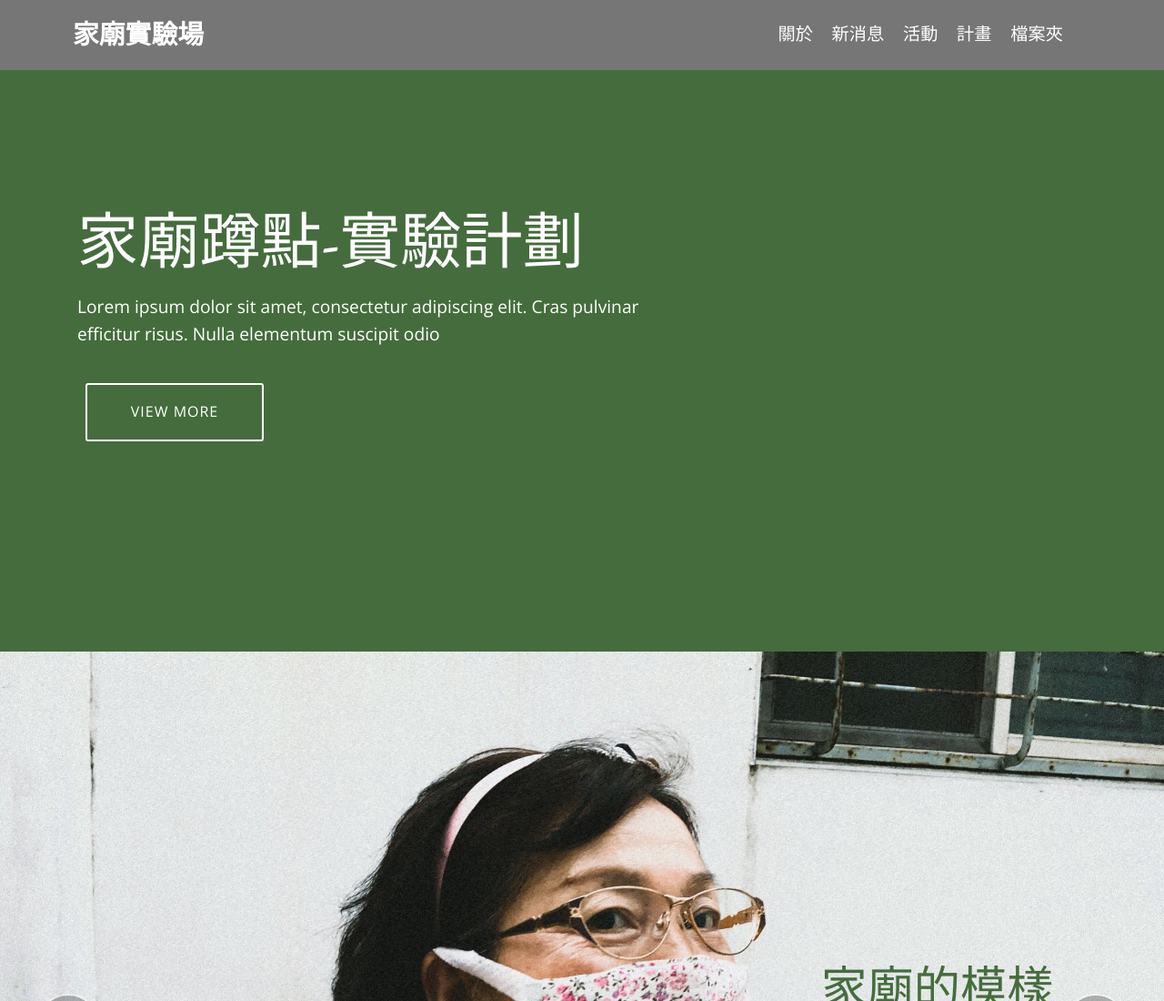
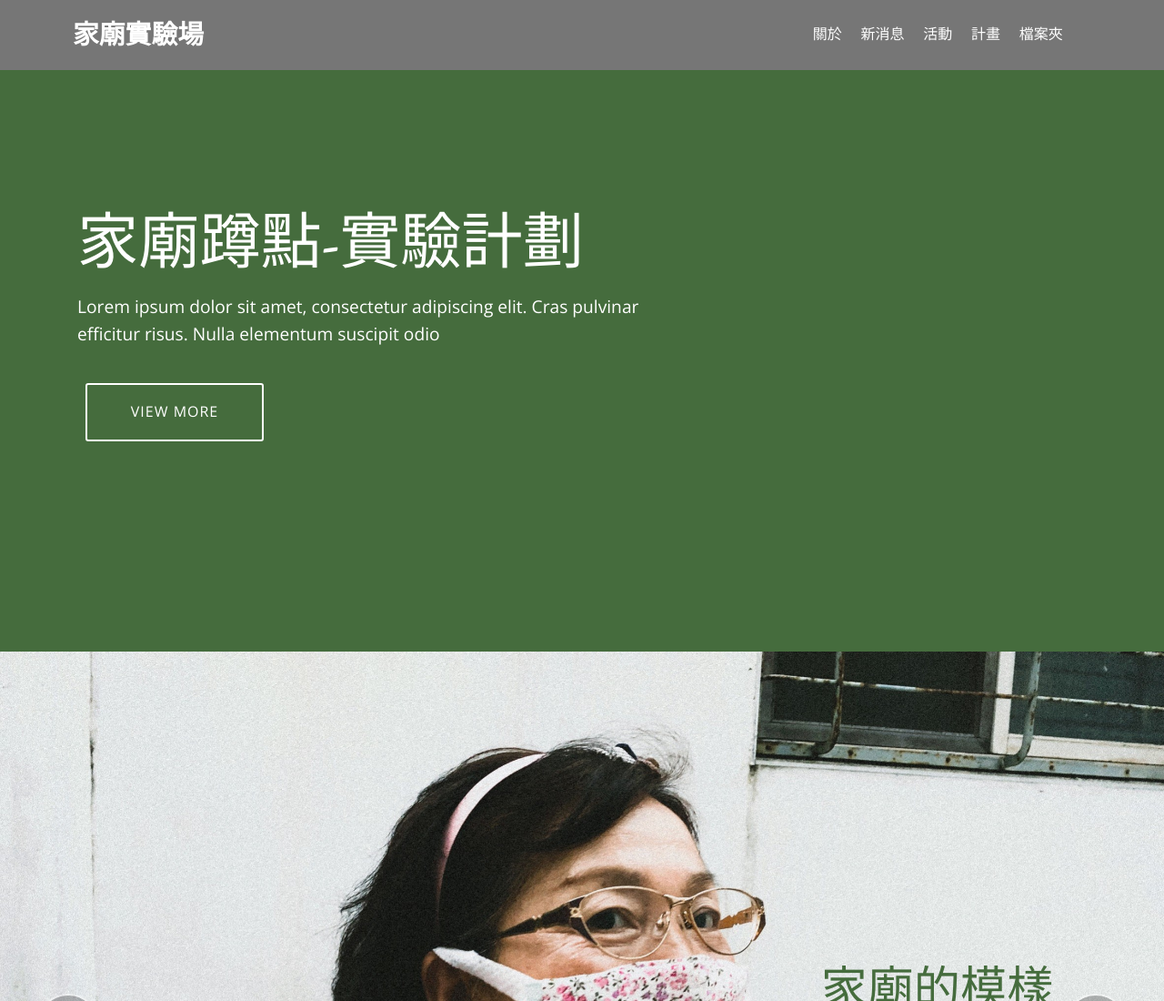
Before and after one commit to djtp-act/as-path, a plain HTML site: page index.html in a window 1280 px wide. Shown: the top 1100 px of the page at 91% size. Drawn offline with nearby package versions, Linux system fonts and the light colour scheme; files whose address does not match are found by name.

```diff
--- a/index.html
+++ b/index.html
@@ -49,15 +49,15 @@
         </div>
         <div class="collapse navbar-collapse" id="navbarSupportedContent">
             <ul class="navbar-nav nav-dropdown nav-right" data-app-modern-menu="true"><li class="nav-item">
-                    <a class="nav-link link text-white display-7" href="https://mobirise.co" aria-expanded="false">關於</a>
+                    <a class="nav-link link text-white display-4" href="https://mobirise.co" aria-expanded="false">關於</a>
                 </li>
-                <li class="nav-item"><a class="nav-link link text-white display-7" href="https://mobirise.co" aria-expanded="false">新消息</a></li>
-                <li class="nav-item"><a class="nav-link link text-white display-7" href="https://mobirise.co">活動</a></li>
-                <li class="nav-item"><a class="nav-link link text-white display-7" href="https://mobirise.co">計畫</a></li>
-                <li class="nav-item"><a class="nav-link link text-white display-7" href="https://mobirise.co">檔案夾</a></li>
+                <li class="nav-item"><a class="nav-link link text-white display-4" href="https://mobirise.co" aria-expanded="false">新消息</a></li>
+                <li class="nav-item"><a class="nav-link link text-white display-4" href="https://mobirise.co">活動</a></li>
+                <li class="nav-item"><a class="nav-link link text-white display-4" href="https://mobirise.co">計畫</a></li>
+                <li class="nav-item"><a class="nav-link link text-white display-4" href="https://mobirise.co">檔案夾</a></li>
 
                 <li class="nav-item">
-                    <a class="nav-link link text-white display-7" href="https://mobirise.co">
+                    <a class="nav-link link text-white display-4" href="https://mobirise.co">
                     </a>
                 </li></ul>
 
```
Also changed, not shown: 1 other file.
